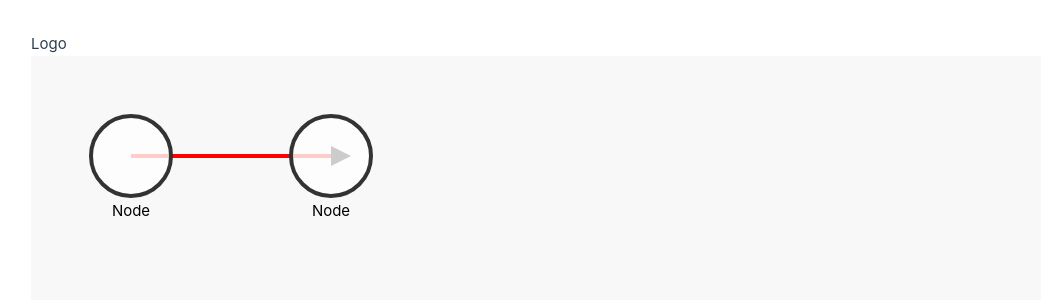
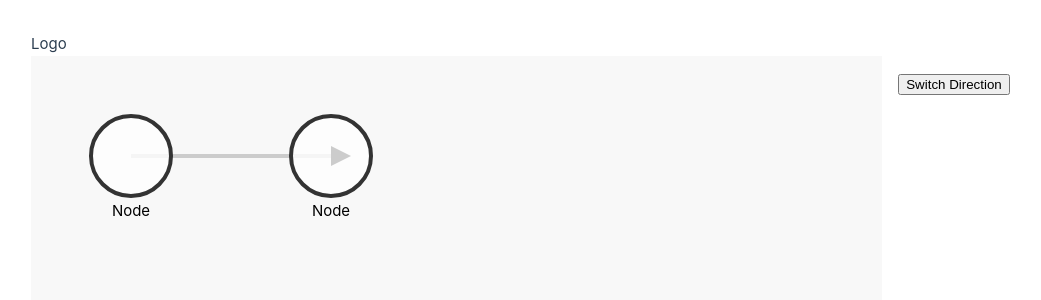
Before and after one commit to DanielCheang007/007_module_brazil_frontend, a Vue app: page / in a window 1280 px wide. Shown: the top 300 px of the page, without its empty margins (1-1042 px from the left). Built offline with nearby package versions, Linux system fonts and the light colour scheme.

Commit message:
selectable link and can switch direction

```diff
--- a/src/views/RouteEditor.vue
+++ b/src/views/RouteEditor.vue
@@ -90,18 +90,27 @@ const dropOnNode = (e, node) => {
     dragging.value = null
 }
 
-const nStyle = (node) => {
-    const {x, y} = node
-    return {
-        left: `${x}px`,
-        top: `${y}px`
+// const nStyle = (node) => {
+//     const {x, y} = node
+//     return {
+//         left: `${x}px`,
+//         top: `${y}px`
+//     }
+// }
+
+const switchDirection = () => {
+    if (selected.value && selected.value instanceof Link) {
+        const {f, t} = selected.value
+        selected.value.f = t
+        selected.value.t = f
     }
 }
 
 </script>
 
 <template>
-    <div class="canvas" @mouseup="dropOnCanvas">
+    <div style="display:flex;">
+        <main class="canvas" @mouseup="dropOnCanvas">
             <svg xmlns="http://www.w3.org/2000/svg">
                 <defs>
                     <marker
@@ -119,13 +128,16 @@ const nStyle = (node) => {
 
                 <g>
                     <line
-                    v-for="({f, t}) in conns"
-                    :x1="f.x" :y1="f.y" :x2="t.x" :y2="t.y"
-                    marker-end="url(#arrow)"/>
+                        v-for="link in conns"
+                        :x1="link.f.x" :y1="link.f.y" :x2="link.t.x" :y2="link.t.y"
+                        :class="{selected: link === selected}"
+                        marker-end="url(#arrow)"
+                        @mousedown="selected = link"
+                        @mouseup.stop />
 
                     <circle
                         v-for="node in nodes" :cx="node.x" :cy="node.y" :r="R"
-                    :class="{disabled: node.disabled, selected: node === selected}"
+                        :class="{selected: node === selected}"
                         @mousedown="onDragNode($event, node)"
                         @mouseup.stop="dropOnNode($event, node)" />
 
@@ -140,6 +152,17 @@ const nStyle = (node) => {
                     </text>
                 </g>
             </svg>
+        </main>
+        <aside>
+            <form v-if="selected" @submit.prevent>
+                <label>
+                    Name <br>
+                    <input type="text" v-model="selected.name"/>
+                </label>
+            </form>
+
+            <button @click.prevent="switchDirection">Switch Direction</button>
+        </aside>
     </div>
 </template>
 
@@ -149,6 +172,12 @@ const nStyle = (node) => {
         height: 80vh;
 
         position: relative;
+        flex: 1;
+    }
+
+    aside {
+        flex: 0 0 30%;
+        padding: 1rem;
     }
 
     svg {
@@ -159,8 +188,11 @@ const nStyle = (node) => {
     }
 
     line {
-        stroke:red;
         stroke-width: 4;
+        stroke: #ccc;
+    }
+    line.selected {
+        stroke: green;
     }
 
     circle {
```
Lines whose indentation alone changed are shown as unchanged.
